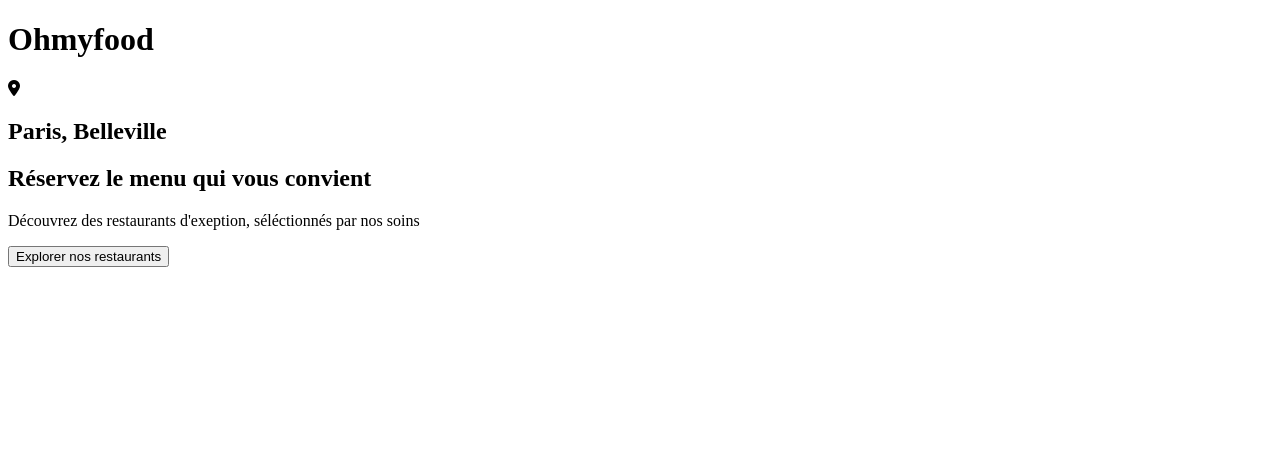
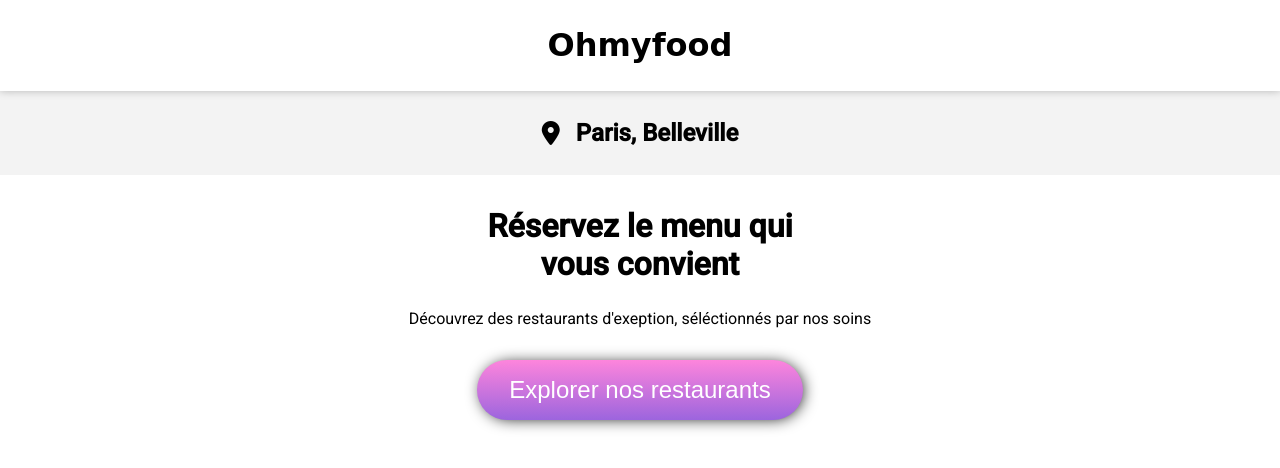
Before and after one commit to Evan-chenon/Projet-3-Ohmyfod, a website: page index.html in a window 1280 px wide. Drawn offline with Linux system fonts and the light colour scheme; a web font is replaced by a local one.

Commit message:
explorer

```diff
--- a/index.html
+++ b/index.html
@@ -33,10 +33,12 @@
             <h2>Paris, Belleville</h2>
         </div>
 
-        <section class="">
-            <h2>Réservez le menu qui vous convient</h2>
+        <section class="explorer">
+            <h2>Réservez le menu qui <br>vous convient</h2>
             <p>Découvrez des restaurants d'exeption, séléctionnés par nos soins</p>
             <button>Explorer nos restaurants</button>
+
+            <div class="gradient"></div>
         </section>
     </main>
 
--- a/sass/main.scss
+++ b/sass/main.scss
@@ -1,6 +1,67 @@
-.test {
-    color: beige;
-    .test2{
-        align-items: center;
-    }
+*,
+::before,
+::after{
+    box-sizing: border-box;
 }
+
+body{
+    margin: 0;
+    font-family: "Roboto", sans-serif;
+}
+
+header{
+    font-family: "Shrikhand", cursive;
+    text-align: center;
+    box-shadow: 0px 0px 8px rgb(0 0 0 /25%);
+    padding: 5px;
+    margin: 0;
+    position: relative;
+}
+
+.city{
+    display: flex;
+    align-items: center;
+    justify-content: center;
+    gap: 16px;
+    background-color: #f3f3f3;
+    text-align: center;
+    padding: 8px;
+}
+
+.city i{
+    font-size: 24px;
+}
+
+/* EXPLORER */
+
+.explorer{
+    text-align: center;
+}
+
+.explorer h2{
+    margin-top: 32px;
+    font-size: 32px;
+}
+
+.explorer p{
+    font-size: 16px;
+}
+
+.explorer button{
+    color: white;
+    font-weight: 300;
+    font-size: 24px;
+    padding: 16px 32px;
+    border: none;
+    border-radius: 32px;
+    box-shadow: 2px 1px 16px -3px #000000;
+    background-image: linear-gradient(to top, rgb(147,86,220,0.9), rgba(255, 121, 218, 0.9));
+    transition: transform 200ms;
+    margin-top: 16px;
+    cursor: pointer;
+}
+
+.explorer button:hover{
+    transform: scale(1.02);
+    opacity: 0.9;
+}
```
Also changed, not shown: css/style.css, 1 other file.
